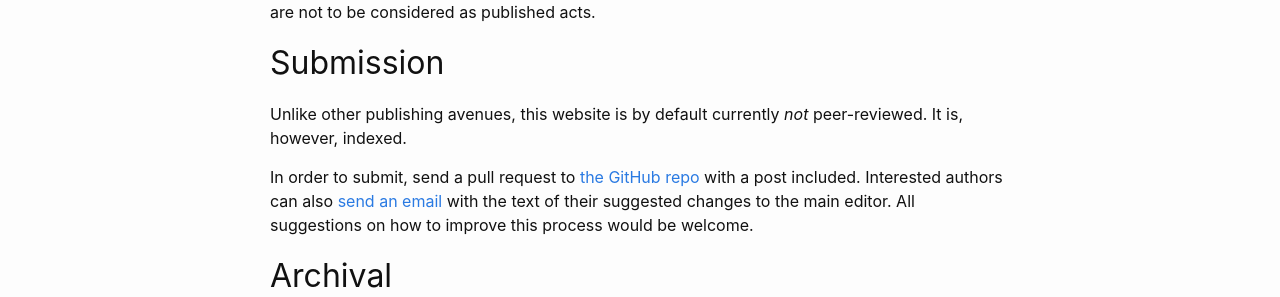
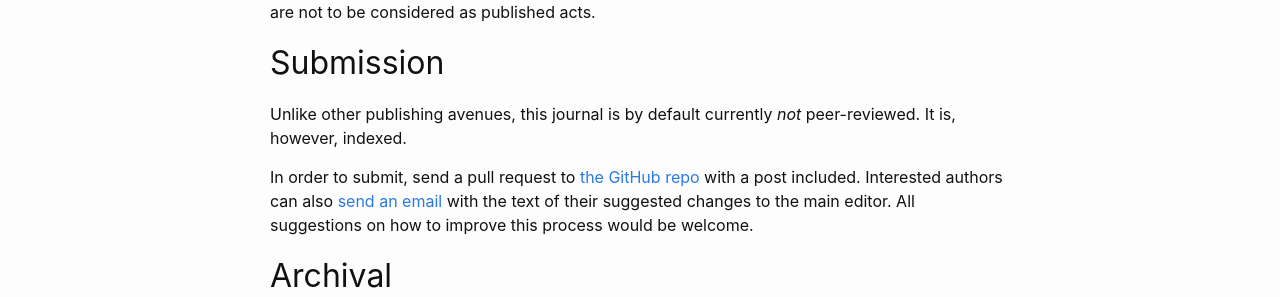
Before and after one commit to RichardLitt/acanthis, a Jekyll site: the page built from about.md, in a window 1280 px wide and 1400 px high. Shown: the part 338-635 px from the top of the window. Built offline with Jekyll 4.4.1, drawn with Linux system fonts in a browser that asks for light colours; some of the changed text lies outside the part shown.

Commit message:
website > journal

```diff
--- a/_config.yml
+++ b/_config.yml
@@ -21,7 +21,7 @@
 title: Codex Mutabilis
 email: editors@codexmutabilis.com
 description: >- # this means to ignore newlines until "baseurl:"
-  A website for publishing changes according to the ICZN code
+  A journal for publishing changes according to the ICZN code
 baseurl: "" # the subpath of your site, e.g. /blog
 url: "https://codexmutabilis.com"
 #twitter_username: jekyllrb
--- a/_posts/2024-12-04-welcome-to-jekyll.markdown
+++ b/_posts/2024-12-04-welcome-to-jekyll.markdown
@@ -5,7 +5,7 @@ date:   2024-12-04 11:23:40 +1300
 categories: admin
 ---
 
-Codex Mutabilis is a website that can accept short notes about taxonomic nomenclature related to the [ICZN](https://iczn.org). Unlike other publishing avenues, this website is by default not peer-reviewed. It is, however, indexed.
+Codex Mutabilis is a journal that can accept short notes about taxonomic nomenclature related to the [ICZN](https://iczn.org). Unlike other publishing avenues, this journal is by default not peer-reviewed. It is, however, indexed.
 
 This site is intended to be a permanent record. All archives of this site will be made available through [Archive.org](https://archive.org/).
 
--- a/about.md
+++ b/about.md
@@ -12,7 +12,7 @@ The ICZN has not recognized this as a formal place of publication. It will not,
 
 ## Submission
 
-Unlike other publishing avenues, this website is by default currently *not* peer-reviewed. It is, however, indexed.
+Unlike other publishing avenues, this journal is by default currently *not* peer-reviewed. It is, however, indexed.
 
 In order to submit, send a pull request to [the GitHub repo](https://github.com/RichardLitt/codexmutabilis.com/) with a post included. Interested authors can also [send an email](mailto:editors@codexmutabilis.com) with the text of their suggested changes to the main editor. All suggestions on how to improve this process would be welcome.
 
```
